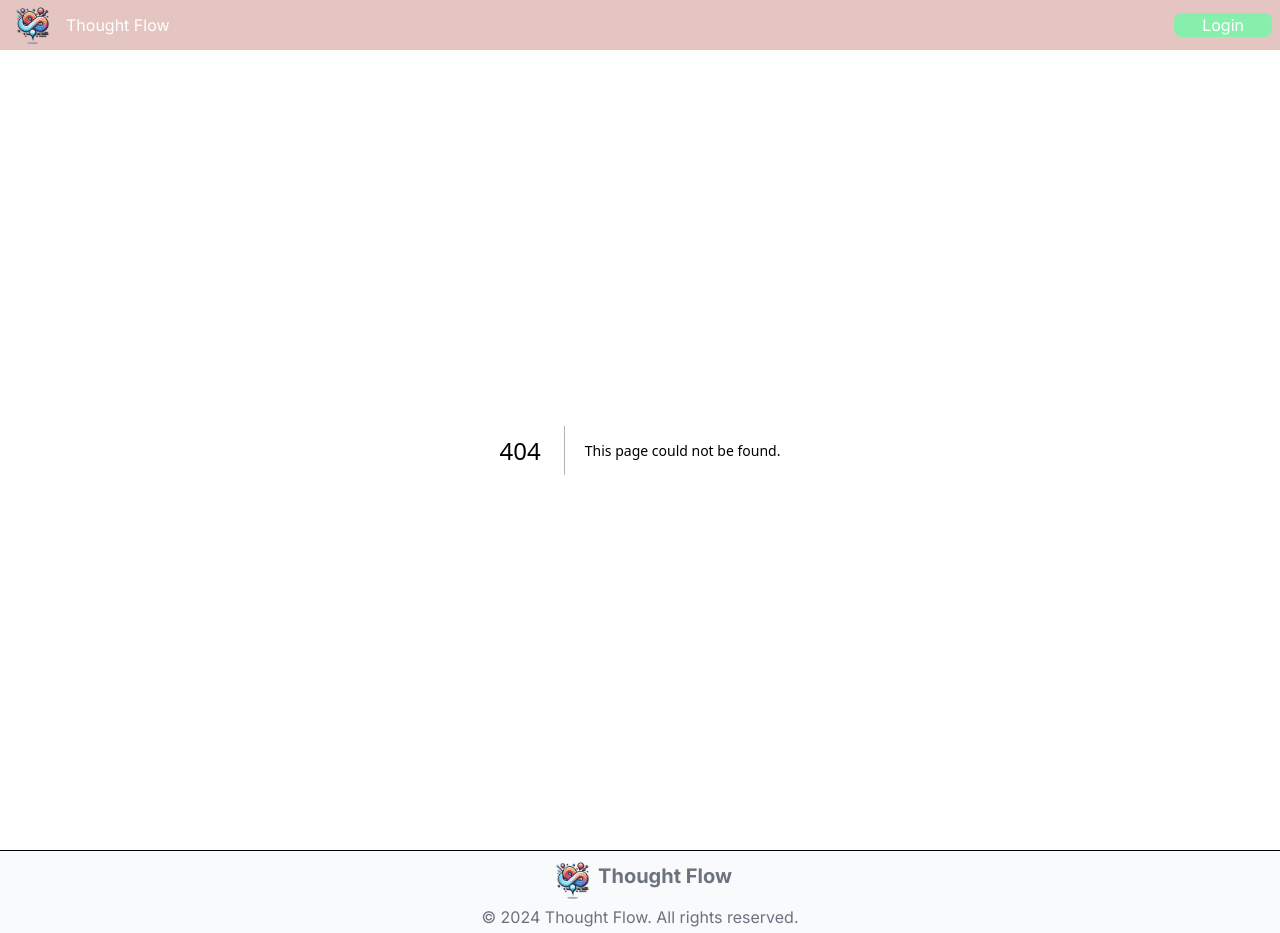
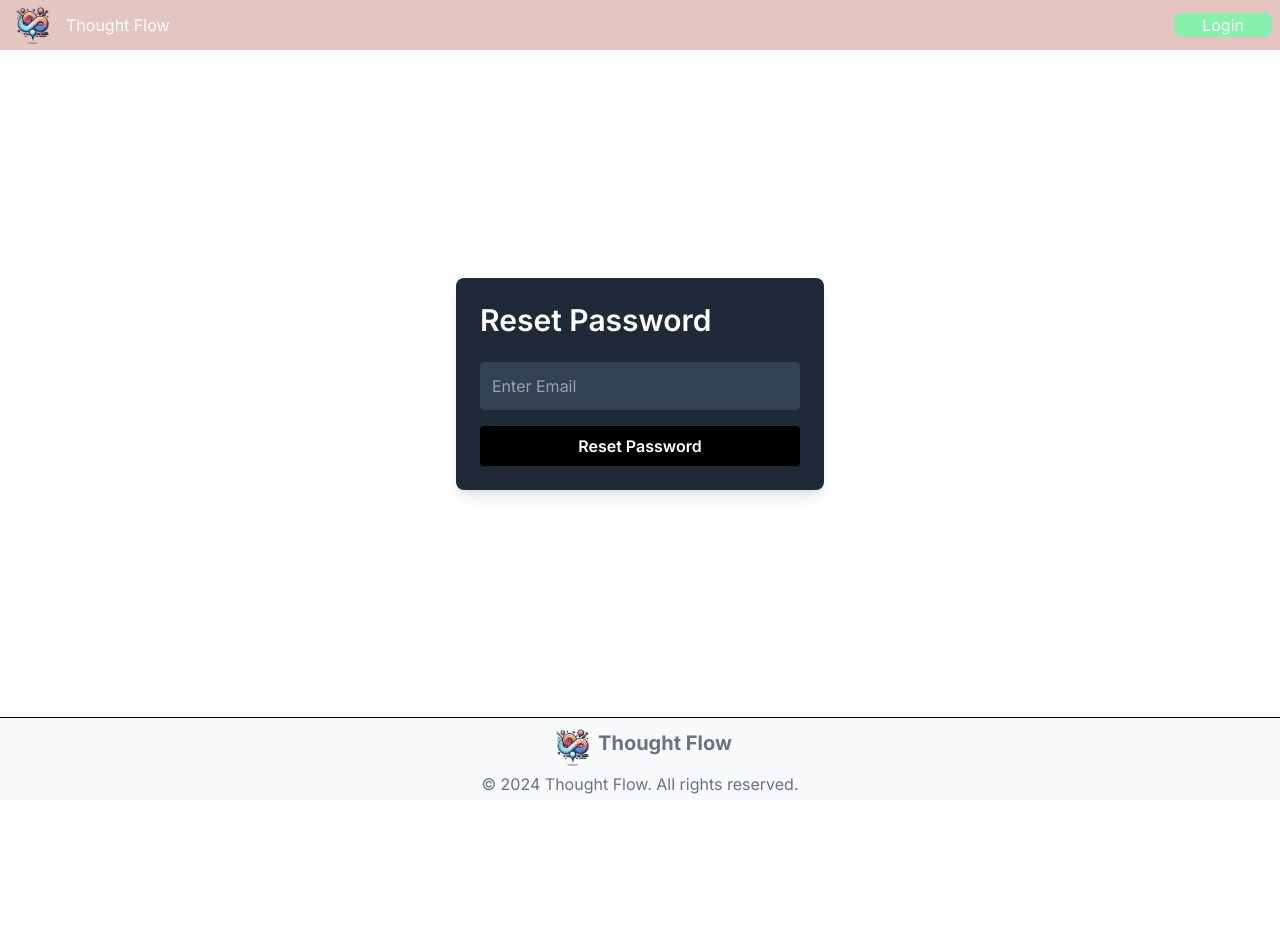
Before and after one commit to Hamza123Hussain/blog_ai_frontend, a Next.js app: page /forgotpass in a window 1280 px wide. Before the commit this address had no page. After the commit the page ends 800 px from the top, so only its background shows below. Built offline with nearby package versions, Linux system fonts and the light colour scheme.

Commit message:
component that handles the reset password functionality

```diff
--- /dev/null
+++ b/app/forgotpass/page.tsx
@@ -0,0 +1,46 @@
+'use client'
+import { ResetPass } from '@/functions/AUTH/ResetPass'
+import { useRouter } from 'next/navigation'
+import React, { useState } from 'react'
+import toast from 'react-hot-toast'
+const ResetPassword = () => {
+  const [inputVal, setInputVal] = useState({
+    email: '',
+    password: '',
+  })
+  const Router = useRouter()
+  const handleChange = (e: React.ChangeEvent<HTMLInputElement>) => {
+    setInputVal((prev) => ({ ...prev, [e.target.name]: e.target.value }))
+  }
+  const HandleReset = async () => {
+    const Data = await ResetPass(inputVal.email)
+    if (Data) {
+      toast.success('Email Sent To Reset Password')
+      Router.push('/login')
+    }
+  }
+  return (
+    <div className="flex flex-col bg-gray-800 p-6 rounded-lg shadow-lg  mx-auto ">
+      <h2 className="text-3xl font-semibold text-white mb-6">
+        Reset Password{' '}
+      </h2>
+      <input
+        type="email"
+        placeholder="Enter Email"
+        name="email"
+        value={inputVal.email}
+        onChange={handleChange}
+        className="mb-4 p-3 w-80 rounded bg-slate-700 text-white placeholder-gray-400 focus:outline-none focus:ring-2 focus:ring-green-300"
+      />
+
+      <button
+        onClick={HandleReset}
+        className="bg-black hover:bg-slate-100 text-white font-semibold px-6 py-2 rounded transition-all w-80"
+      >
+        Reset Password
+      </button>
+    </div>
+  )
+}
+
+export default ResetPassword
```
